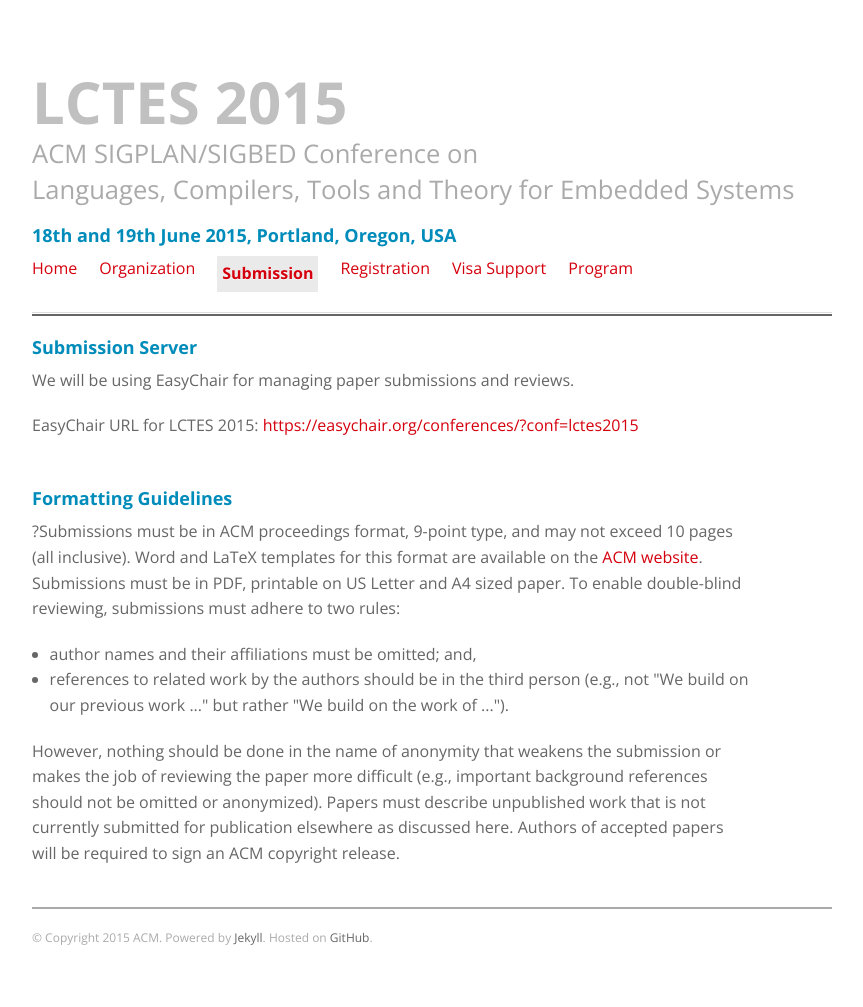
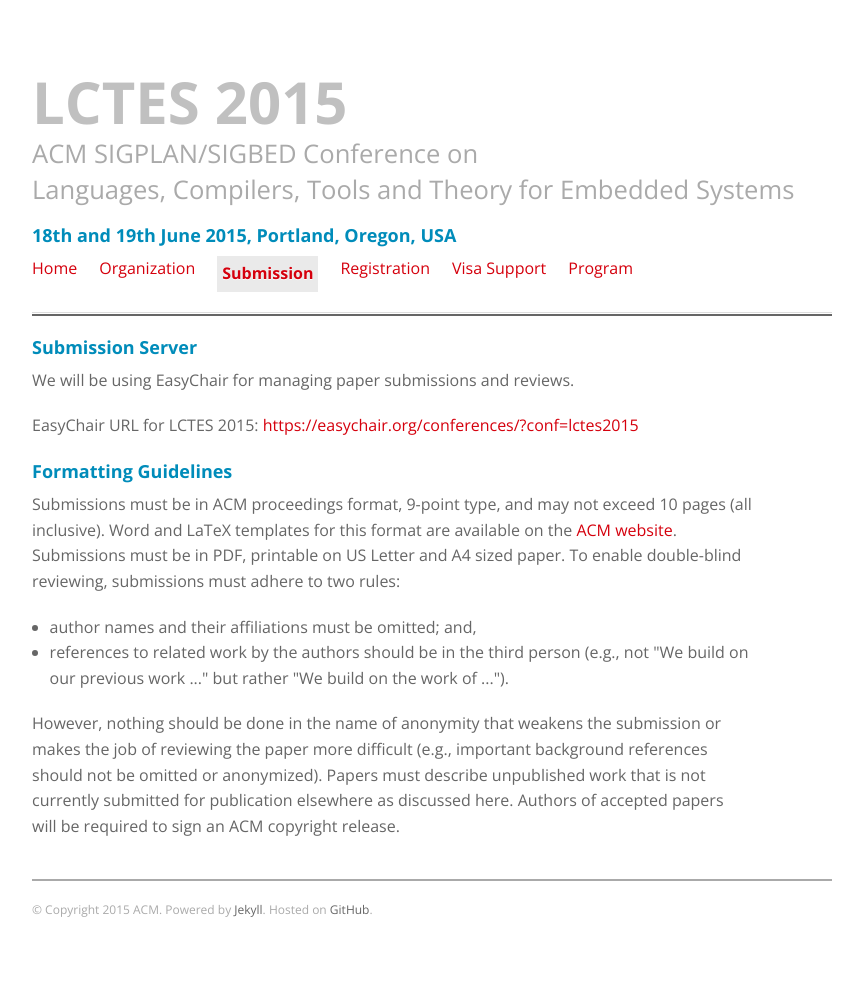
Before and after one commit to GSathish/lctes2015, a Jekyll site: the page built from submission/index.html, in a window 1280 px wide. Shown: the whole page, without its empty margins (28-891 px from the left). Built offline with Jekyll 4.4.1, drawn with Linux system fonts in a browser that asks for light colours; after the commit the page ends 979 px from its top, so only the background shows below that.

Commit message:
Added details re. submission format

```diff
--- a/submission/index.html
+++ b/submission/index.html
@@ -12,11 +12,9 @@
 
 <p>EasyChair URL for LCTES 2015: <a href="https://easychair.org/conferences/?conf=lctes2015">https://easychair.org/conferences/?conf=lctes2015</a></p>
 
-&nbsp;<br/>
-
 <h3>Formatting Guidelines</h3>
 
-<p>?Submissions must be in ACM proceedings format, 9-point type, and may not exceed 10 pages (all inclusive). Word and LaTeX templates for this format are available on the <a href="http://www.sigplan.org/Resources/Author/">ACM website</a>. Submissions must be in PDF, printable on US Letter and A4 sized paper. To enable double-blind reviewing, submissions must adhere to two rules:</p>
+<p>Submissions must be in ACM proceedings format, 9-point type, and may not exceed 10 pages (all inclusive). Word and LaTeX templates for this format are available on the <a href="http://www.sigplan.org/Resources/Author/">ACM website</a>. Submissions must be in PDF, printable on US Letter and A4 sized paper. To enable double-blind reviewing, submissions must adhere to two rules:</p>
 <ul>
 <li>author names and their affiliations must be omitted; and,</li>
 <li>references to related work by the authors should be in the third person (e.g., not "We build on our previous work ..." but rather "We build on the work of ...").</li>
```
